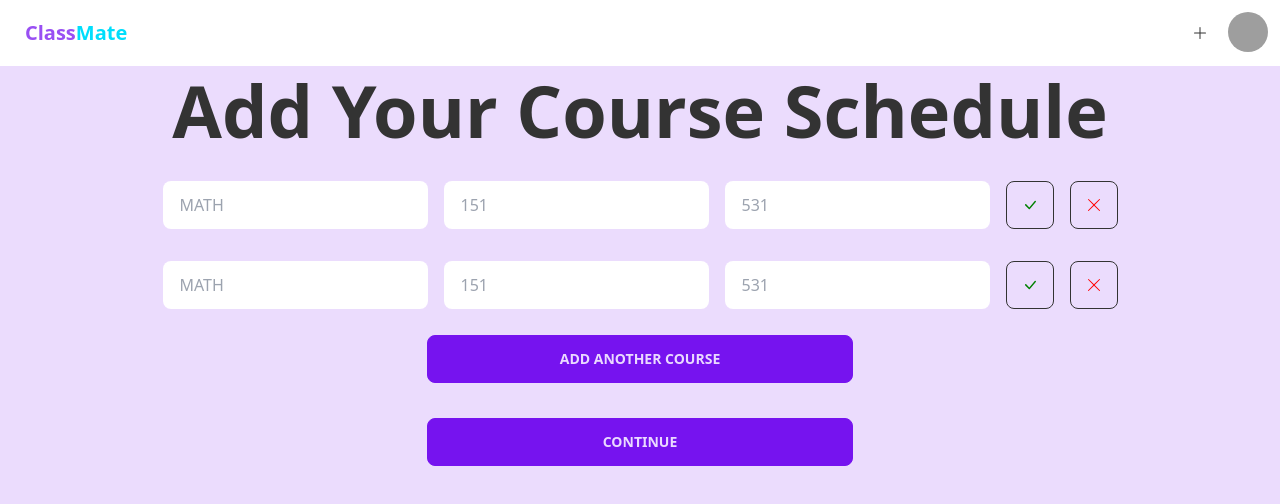
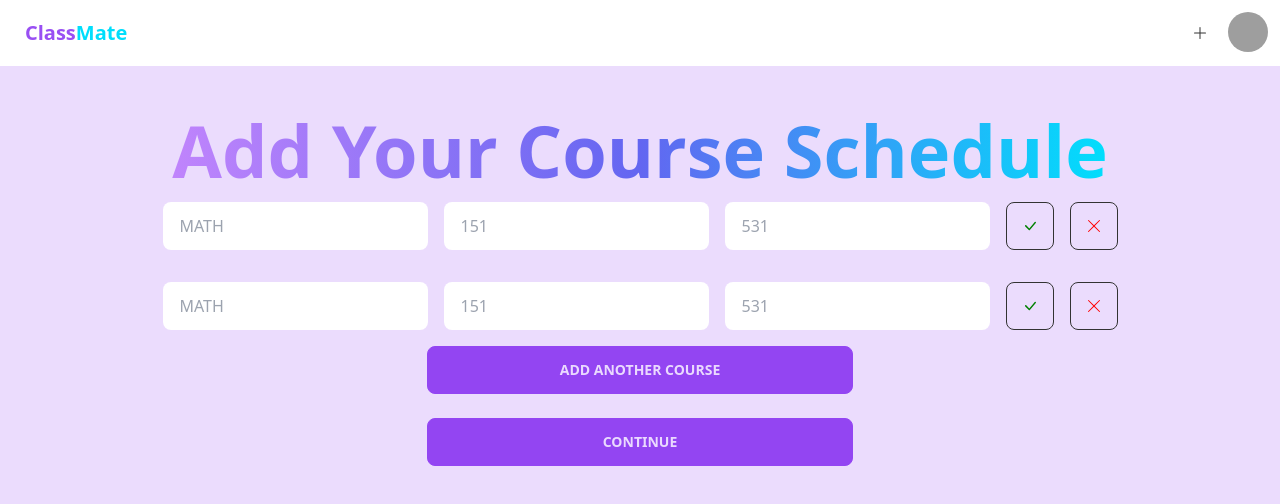
Before and after one commit to SumitNalavade/ClassMate, a Next.js app: page /signup in a window 1280 px wide. Shown: the top 504 px of the page. Built offline with nearby package versions, Linux system fonts and the light colour scheme; no server answers; grey boxes are pictures that could not be loaded.

Commit message:
added gradient

```diff
--- a/pages/signup.tsx
+++ b/pages/signup.tsx
@@ -80,8 +80,8 @@ const AddCourseInput: React.FC<AddCourseInput> = ({ addCourse }) => {
 };
 
 const Signup: NextPage = () => {
-    const router = useRouter()
-    const currentUser = useAppState((state) => state.currentUser);
+  const router = useRouter()
+  const currentUser = useAppState((state) => state.currentUser);
   const [numClasses, setNumClasses] = useState(2);
   const [courses, setCourses] = useState<any[]>([]);
 
@@ -93,14 +93,14 @@ const Signup: NextPage = () => {
 
   const createSchedule = async () => {
     courses.forEach(async (course) => {
-        await supabase.from("courses").insert([{ field: course.field, level: course.level, section: course.section, user: currentUser?.id }])
+      await supabase.from("courses").insert([{ field: course.field, level: course.level, section: course.section, user: currentUser?.id }])
     })
   };
 
   return (
     <Layout>
       <div className="h-1/2 flex flex-col justify-between items-center">
-        <h1 className="text-7xl font-bold py-2">Add Your Course Schedule</h1>
+        <h1 className="font-extrabold pt-12 text-transparent text-7xl bg-clip-text bg-gradient-to-r from-purple-400 via-indigo-500 to-secondary">Add Your Course Schedule</h1>
 
         <div>
           {Array.from(Array(numClasses)).map((index) => (
@@ -109,14 +109,14 @@ const Signup: NextPage = () => {
         </div>
 
         <button
-          className="btn btn-active btn-primary w-1/3 mb-6"
+          className="bg-indigo-550 opacity-75 btn btn-active btn-primary w-1/3 mb-6 hover:bg-base-100 hover:text-indigo-500"
           onClick={() => setNumClasses(numClasses + 1)}
         >
           Add Another Course
         </button>
 
         <button
-          className="btn btn-active btn-primary w-1/3"
+          className="bg-indigo-500 opacity-75 btn btn-active btn-primary w-1/3 hover:bg-base-100 hover:text-indigo-500"
           onClick={async () => {
             await createSchedule()
             router.push("/home")
```
